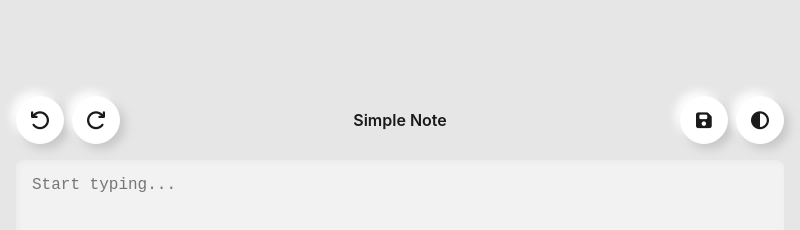
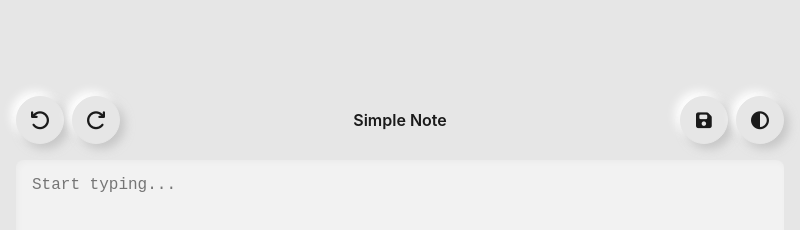
Before and after one commit to beatrix-chan/mcp-simple-note-app, an Electron app: page simple-note-app/src/index.html in a window 800 px wide. Drawn offline with Linux system fonts and the light colour scheme.

Commit message:
css: fix button background color

```diff
--- a/simple-note-app/src/index.css
+++ b/simple-note-app/src/index.css
@@ -72,8 +72,8 @@ body {
   cursor: pointer;
   width: 48px;
   height: 48px;
-  background: var(--hl);
-  border: 1px solid var(--hl);
+  background: var(--bg);
+  border: 1px solid var(--bg);
   border-radius: 150px;
   transition: all 0.15s ease;
   box-shadow: 5px 5px 10px var(--sd), -5px -5px 10px var(--hl);
```
